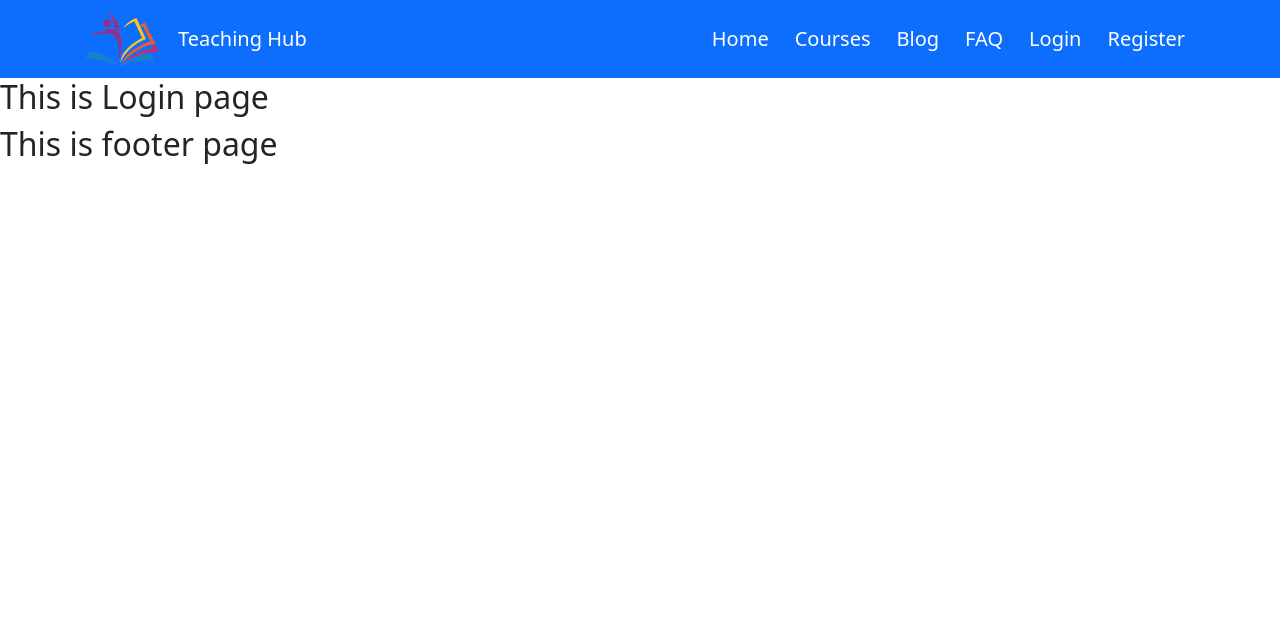
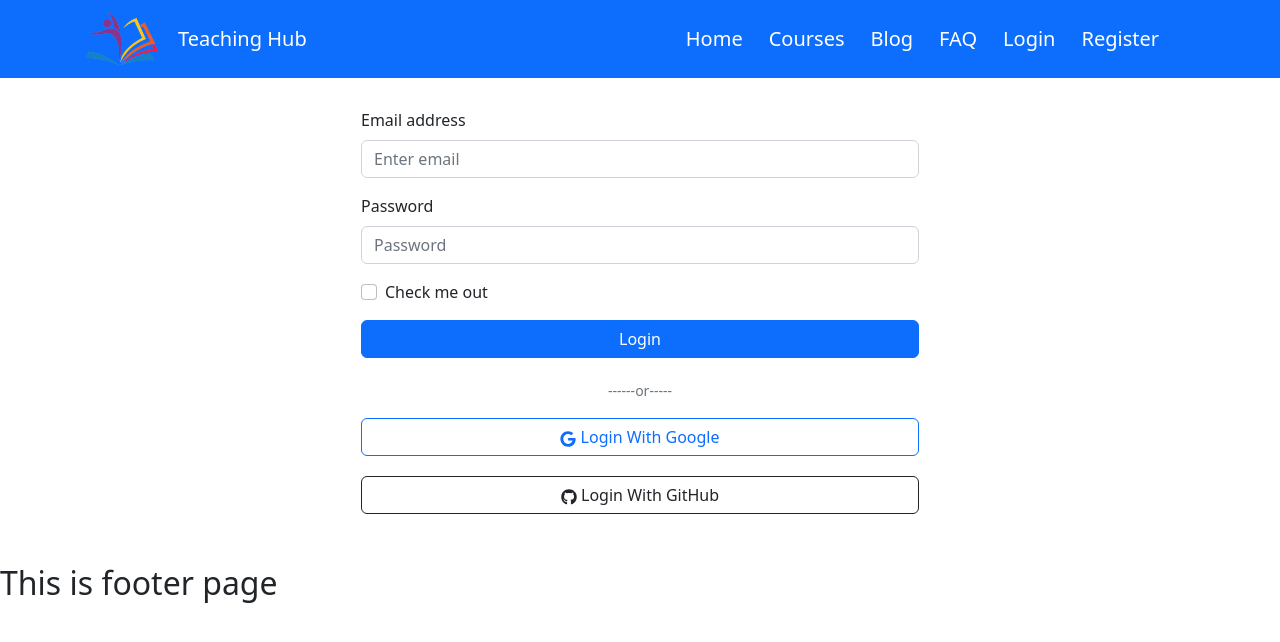
Before and after one commit to mamun102076/teaching-hub-client, a React (Create React App) app: page /login in a window 1280 px wide. Shown: the top 642 px of the page. Built offline with nearby package versions, Linux system fonts and the light colour scheme.

Commit message:
added login form

```diff
--- a/package.json
+++ b/package.json
@@ -11,6 +11,7 @@
     "react": "^18.2.0",
     "react-bootstrap": "^2.5.0",
     "react-dom": "^18.2.0",
+    "react-icons": "^4.6.0",
     "react-router-dom": "^6.4.2",
     "react-scripts": "5.0.1",
     "web-vitals": "^2.1.4"
--- /dev/null
+++ b/src/Context/AuthProvider/AuthProvider.js
@@ -0,0 +1,17 @@
+import { useState } from 'react';
+import { createContext } from 'react';
+
+export const AuthContext = createContext()
+
+const AuthProvider = ({children}) => {
+    const [user,setUser] = useState('')
+
+    const authInfo = {user}
+    return (
+        <AuthContext.Provider value={authInfo}>
+            {children}
+        </AuthContext.Provider>
+    );
+};
+
+export default AuthProvider;
--- a/src/Layout/Main.js
+++ b/src/Layout/Main.js
@@ -1,4 +1,5 @@
 import React from 'react';
+import { Container } from 'react-bootstrap';
 import { Outlet } from 'react-router-dom';
 import Footer from '../Pages/Shared/Footer/Footer';
 import Header from '../Pages/Shared/Header/Header';
@@ -7,7 +8,9 @@ const Main = () => {
     return (
         <div>
             <Header></Header>
-            <Outlet></Outlet>
+            <Container>
+                <Outlet></Outlet>
+            </Container>
             <Footer></Footer>
         </div>
     );
--- a/src/Pages/Blog/Blog.js
+++ b/src/Pages/Blog/Blog.js
@@ -1,9 +1,8 @@
 import React from 'react';
-import { Container } from 'react-bootstrap';
 
 const Blog = () => {
     return (
-        <Container className='my-5'>
+        <div className='my-5'>
             <div className='mb-4'>
                 <h4>what is `cors`?</h4>
                 <p>Cross-origin resource sharing is a mechanism that allows restricted resources on a web page to be requested from another domain outside the domain from which the first resource was served. A web page may freely embed cross-origin images, stylesheets, scripts, iframes, and videos.</p>
@@ -21,7 +20,7 @@ const Blog = () => {
                 <h4>What is Node? How does Node work?</h4>
                 <p>It is a used as backend service where javascript works on the server-side of the application. This way javascript is used on both frontend and backend. Node. js runs on chrome v8 engine which converts javascript code into machine code, it is highly scalable, lightweight, fast, and data-intensive.</p>
             </div>
-        </Container>
+        </div>
     );
 };
 
--- /dev/null
+++ b/src/Pages/Login/Login/Login.css
@@ -0,0 +1,8 @@
+.login-form{
+    width: 50%;
+    margin: 30px auto;
+}
+.login-form Button{
+    width: 100%;
+    margin-bottom: 20px;
+}
--- a/src/Pages/Login/Login/Login.js
+++ b/src/Pages/Login/Login/Login.js
@@ -1,10 +1,36 @@
 import React from 'react';
+import Button from 'react-bootstrap/Button';
+import Form from 'react-bootstrap/Form';
+import './Login.css'
+import {  FaGithub, FaGoogle } from 'react-icons/fa';
 
 const Login = () => {
     return (
-        <div>
-            <h2>This is Login page</h2>
+        <div className='login-form'>
+            <Form>
+                <Form.Group className="mb-3" controlId="formBasicEmail">
+                    <Form.Label>Email address</Form.Label>
+                    <Form.Control type="email" placeholder="Enter email" />
+                </Form.Group>
+
+                <Form.Group className="mb-3" controlId="formBasicPassword">
+                    <Form.Label>Password</Form.Label>
+                    <Form.Control type="password" placeholder="Password" />
+                </Form.Group>
+                <Form.Group className="mb-3" controlId="formBasicCheckbox">
+                    <Form.Check type="checkbox" label="Check me out" />
+                </Form.Group>
+                <Button variant="primary" type="submit">
+                    Login
+                </Button>
+            </Form>
+            <div>
+                <p className='text-center text-muted'><small>------or-----</small></p>
+                <Button variant="outline-primary"><FaGoogle></FaGoogle> Login With Google</Button>
+                <Button variant="outline-dark"><FaGithub></FaGithub> Login With GitHub</Button>
+            </div>
         </div>
+
     );
 };
 
--- a/src/Pages/Shared/Header/Header.js
+++ b/src/Pages/Shared/Header/Header.js
@@ -5,8 +5,11 @@ import Navbar from 'react-bootstrap/Navbar';
 import { Link } from 'react-router-dom';
 import './Header.css'
 import brand1 from '../../../assets/brands/brand3.png'
+import { useContext } from 'react';
+import { AuthContext } from '../../../Context/AuthProvider/AuthProvider';
 
 const Header = () => {
+    const {user} = useContext(AuthContext)
     return (
         <Navbar collapseOnSelect expand="lg" bg="primary" variant="dark">
             <Container>
@@ -25,6 +28,7 @@ const Header = () => {
                     <Nav>
                         <Link to='/login'>Login</Link>
                         <Link to='/register'>Register</Link>
+                        <Link to='/'>{user}</Link>
                     </Nav>
                 </Navbar.Collapse>
             </Container>
--- a/src/index.js
+++ b/src/index.js
@@ -4,11 +4,14 @@ import './index.css';
 import App from './App';
 import reportWebVitals from './reportWebVitals';
 import 'bootstrap/dist/css/bootstrap.min.css';
+import AuthProvider from './Context/AuthProvider/AuthProvider';
 
 const root = ReactDOM.createRoot(document.getElementById('root'));
 root.render(
   <React.StrictMode>
-    <App />
+    <AuthProvider>
+      <App />
+    </AuthProvider>
   </React.StrictMode>
 );
 
```
Also changed, not shown: 1 other file (tests, documents, lock files or other folders).
